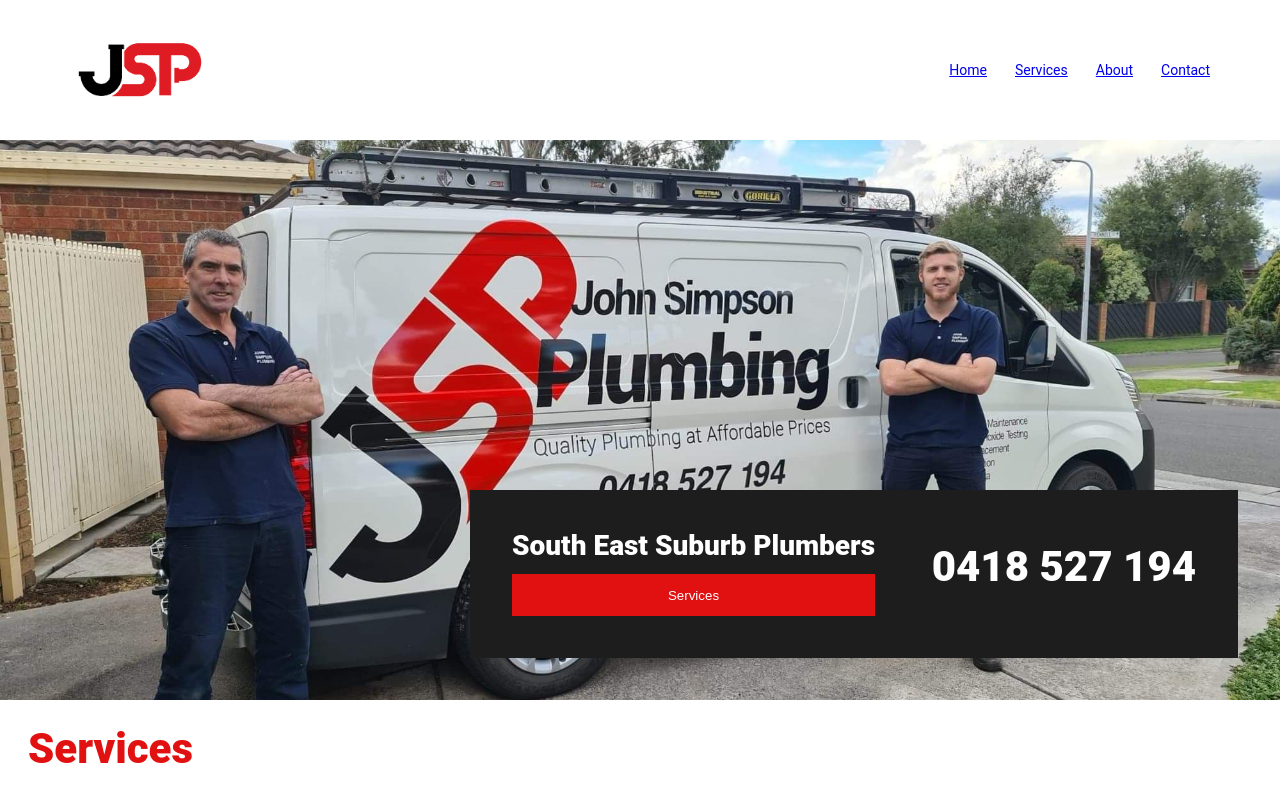
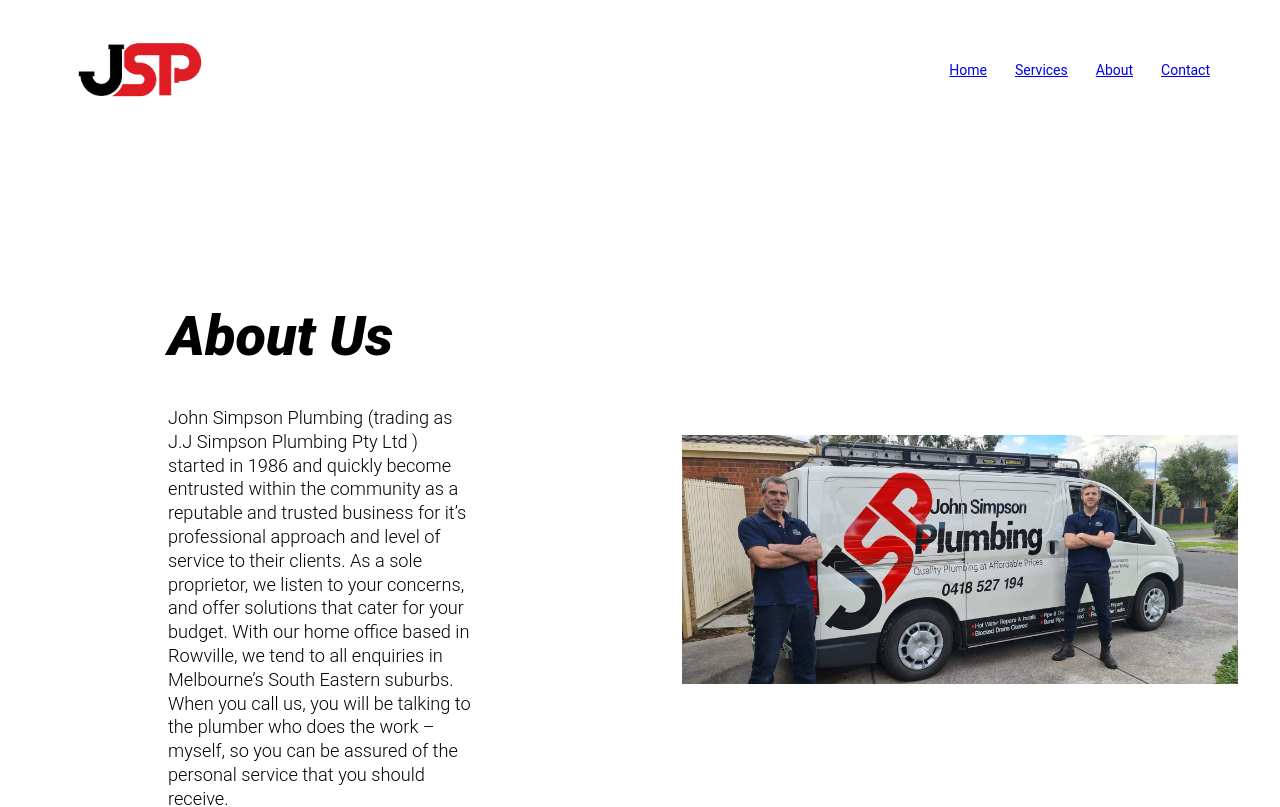
Before and after one commit to yesbrad/jsp, a React (Create React App) app: page /about-us in a window 1280 px wide. Shown: the top 807 px of the page. Built offline with nearby package versions, Linux system fonts and the light colour scheme.

Commit message:
Added about us page

```diff
--- a/src/App.js
+++ b/src/App.js
@@ -9,6 +9,7 @@
 import Home from './screens/home';
 import Service from './screens/service';
 import Contact from './screens/contact';
+import About from './screens/about';
 
 const RenderService = () => {
 	let { id } = useParams();
@@ -29,6 +30,7 @@
 					<Route path='/service/:id'>
 						<RenderService />
 					</Route>
+					<Route path='/about-us'><About /></Route>
 					<Route path='/contact'><Contact /></Route>
 					<Route path='/'><Home /></Route>
 				</Switch>
--- a/src/components/footer/index.jsx
+++ b/src/components/footer/index.jsx
@@ -8,7 +8,7 @@
 			<ul>
 					<li><Link className="footer-link" to="/">Home</Link></li>
 					<li><Link className="footer-link" to="/service/yeet">Services</Link></li>
-					<li><Link className="footer-link" to="/about">About</Link></li>
+					<li><Link className="footer-link" to="/about-us">About</Link></li>
 					<li><Link className="footer-link" to="/contact">Contact</Link></li>
 			</ul>
 			<span>Copyright John Simpson Plumbing ABN: 696 9696 969</span>
--- a/src/components/navigation/index.jsx
+++ b/src/components/navigation/index.jsx
@@ -12,7 +12,7 @@
 				<ul>
 					<li><Link to="/">Home</Link></li>
 					<li><Link to="/service/yeet">Services</Link></li>
-					<li><Link to="/about">About</Link></li>
+					<li><Link to="/about-us">About</Link></li>
 					<li><Link to="/contact">Contact</Link></li>
 				</ul>
 			</nav>
--- a/src/screens/about/index.jsx
+++ b/src/screens/about/index.jsx
@@ -7,10 +7,18 @@
 	return (
 		<div className="about-container">
 			<Navigation />
-				About
+			<div className="about-wrapper">
+				<div className="about-info">
+					<h1>About Us</h1>
+					<p>John Simpson Plumbing (trading as J.J Simpson Plumbing Pty Ltd ) started in 1986 and quickly become entrusted within the community as a reputable and trusted business for it’s professional approach and level of service to their clients. As a sole proprietor, we listen to your concerns, and offer solutions that cater for your budget. With our home office based in Rowville, we tend to all enquiries in Melbourne’s South Eastern suburbs. When you call us, you will be talking to the plumber who does the work – myself, so you can be assured of the personal service that you should receive.</p>
+				</div>
+				<div className="about-image-container">
+					<div className="about-image"></div>
+				</div>
+			</div>
 			<Footer />
 		</div>
 	);
 }
 
-export default Service;
+export default About;
--- a/src/screens/about/styles.scss
+++ b/src/screens/about/styles.scss
@@ -1,5 +1,41 @@
 @import '../../styles/config.scss';
 
 .about-container {
+	.about-wrapper{
+		display: grid;
+		grid-template-columns: 1fr 1fr;
+
+		.about-info {
+			padding: 12rem;
+			box-sizing: border-box;
+
+			h1 {
+				font-size: $h1Size;
+				font-weight: 900;
+				font-style: italic;
+				margin-bottom: 3rem;
+			}
+
+			p {
+				font-size: 1.3rem;
+				line-height: 1.7rem;
+				font-weight: 300;
+
+			}
+		}
+
+		.about-image-container {
+			padding: 3rem;
+
+			.about-image {
+				background-image: url('../../images/VanDouble1.jpg');
+				background-size: contain;
+				background-repeat: no-repeat;
+				background-position: center;
+				width: 100%;
+				height: 100%;
+			}
+		}
+	}
 
 }
--- a/src/styles/config.scss
+++ b/src/styles/config.scss
@@ -20,6 +20,8 @@
 $spacing1: 1rem;
 $spacing2: 2rem;
 $borderRadius1: 2rem;
+
+$h1Size: 4rem;
 
 // PRESETS
 
```
